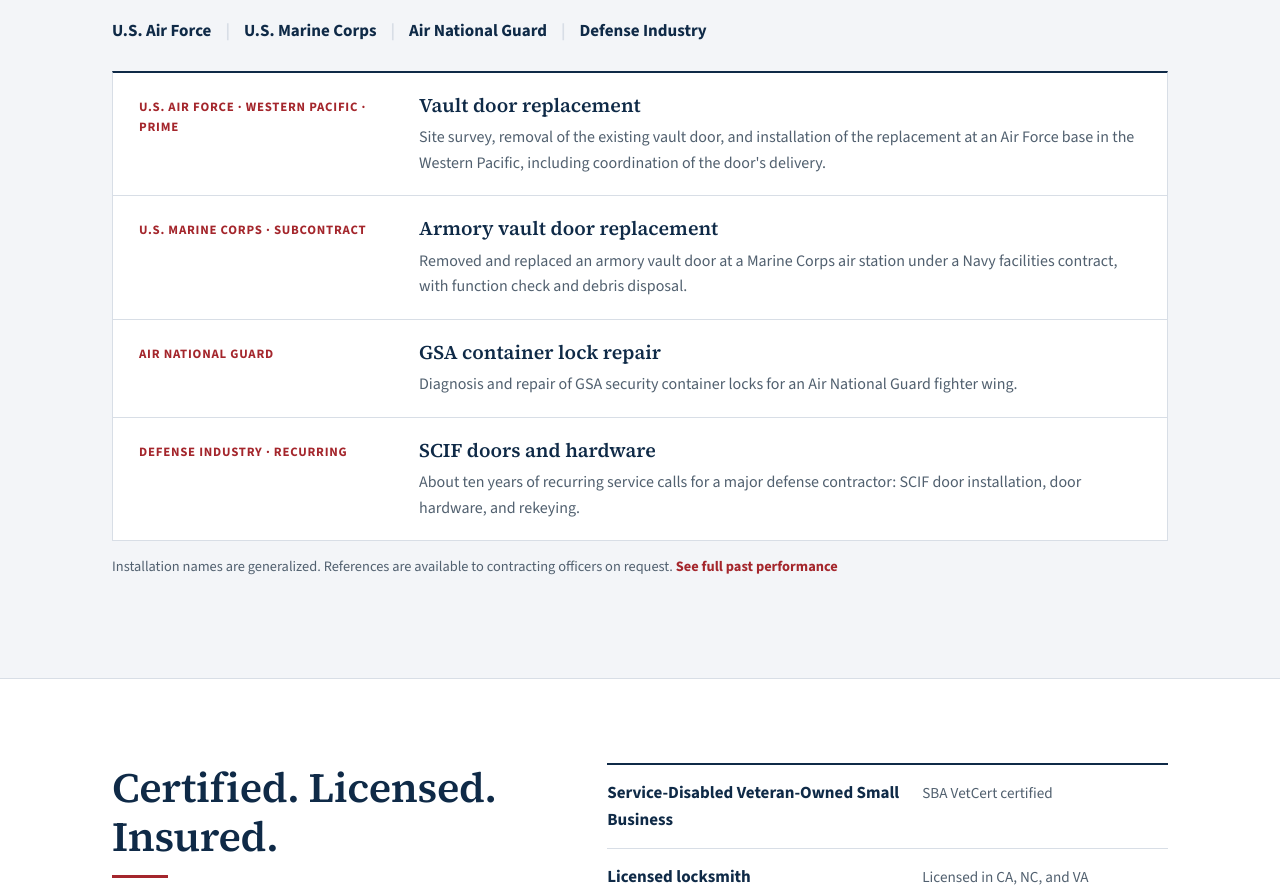
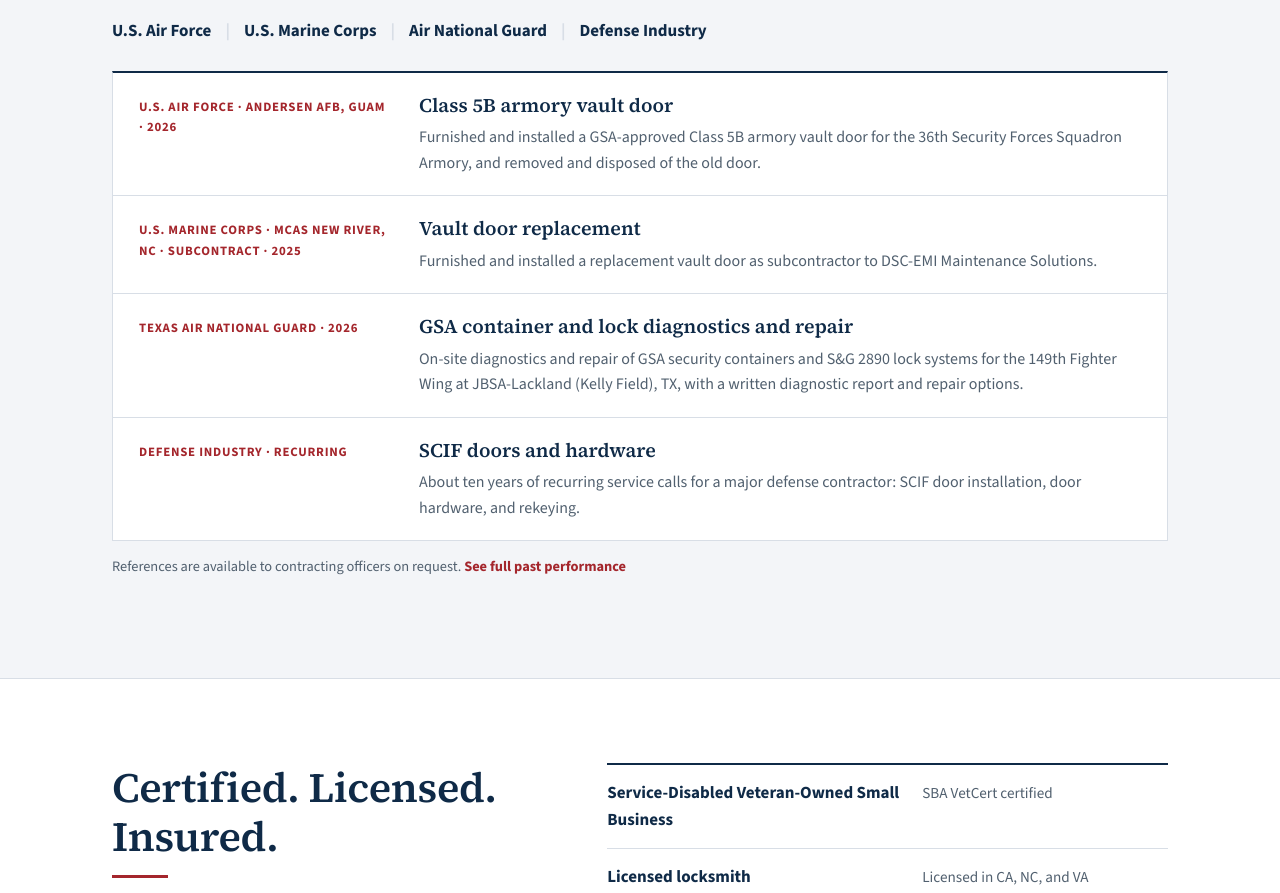
Before and after one commit to blbischer/bssl-site, a plain HTML site: page index.html in a window 1280 px wide. Shown: the part 2508-3401 px from the top of the page. Drawn offline with nearby package versions, Linux system fonts and the light colour scheme.

Commit message:
Past performance: real scope and year for Andersen, 149th FW, MCAS New River; sync homepage and vault page

```diff
--- a/index.html
+++ b/index.html
@@ -341,12 +341,12 @@ footer small{font-size:.82rem}
 <div class="agencies"><span>U.S. Air Force</span><span>U.S. Marine Corps</span><span>Air National Guard</span><span>Defense Industry</span></div>
 </div>
 <div class="pp rv">
-<div class="job"><div class="meta">U.S. Air Force · Western Pacific · Prime</div><h3>Vault door replacement</h3><p>Site survey, removal of the existing vault door, and installation of the replacement at an Air Force base in the Western Pacific, including coordination of the door's delivery.</p></div>
-<div class="job"><div class="meta">U.S. Marine Corps · Subcontract</div><h3>Armory vault door replacement</h3><p>Removed and replaced an armory vault door at a Marine Corps air station under a Navy facilities contract, with function check and debris disposal.</p></div>
-<div class="job"><div class="meta">Air National Guard</div><h3>GSA container lock repair</h3><p>Diagnosis and repair of GSA security container locks for an Air National Guard fighter wing.</p></div>
+<div class="job"><div class="meta">U.S. Air Force · Andersen AFB, Guam · 2026</div><h3>Class 5B armory vault door</h3><p>Furnished and installed a GSA-approved Class 5B armory vault door for the 36th Security Forces Squadron Armory, and removed and disposed of the old door.</p></div>
+<div class="job"><div class="meta">U.S. Marine Corps · MCAS New River, NC · Subcontract · 2025</div><h3>Vault door replacement</h3><p>Furnished and installed a replacement vault door as subcontractor to DSC-EMI Maintenance Solutions.</p></div>
+<div class="job"><div class="meta">Texas Air National Guard · 2026</div><h3>GSA container and lock diagnostics and repair</h3><p>On-site diagnostics and repair of GSA security containers and S&amp;G 2890 lock systems for the 149th Fighter Wing at JBSA-Lackland (Kelly Field), TX, with a written diagnostic report and repair options.</p></div>
 <div class="job"><div class="meta">Defense Industry · Recurring</div><h3>SCIF doors and hardware</h3><p>About ten years of recurring service calls for a major defense contractor: SCIF door installation, door hardware, and rekeying.</p></div>
 </div>
-<p class="note rv">Installation names are generalized. References are available to contracting officers on request. <a class="more" href="/past-performance/">See full past performance</a></p>
+<p class="note rv">References are available to contracting officers on request. <a class="more" href="/past-performance/">See full past performance</a></p>
 </div>
 </section>
 <section id="credentials">
```
Also changed, not shown: past-performance/index.html (+5 -5 lines), vault-door-services/index.html (+1 -1 lines).
